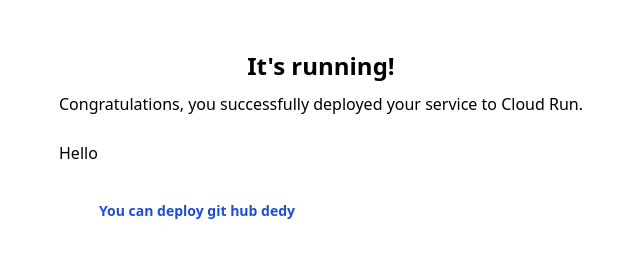
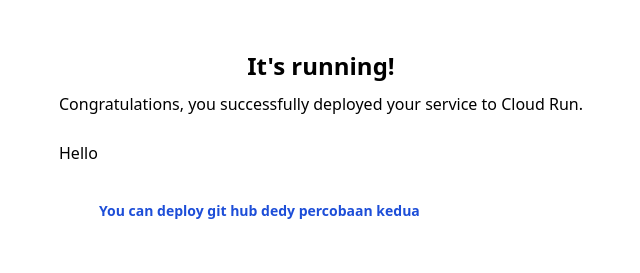
Before and after one commit to dedynurcahya/cloud-run-auto-deploy-codelab, a website: page public/index.html in a window 1280 px wide. Shown: the top 273 px of the page, without its empty margins (231-871 px from the left). Drawn offline with Linux system fonts and the light colour scheme.

Commit message:
update UI to test github actions auto deploy

```diff
--- a/public/index.html
+++ b/public/index.html
@@ -40,7 +40,7 @@
             <p
                 class="callout text-sm text-blue-700 font-bold pt-4 pr-6 pb-4 pl-10 leading-tight"
             >
-                You can deploy git hub dedy
+                You can deploy git hub dedy percobaan kedua
 
             </p>
 
```
